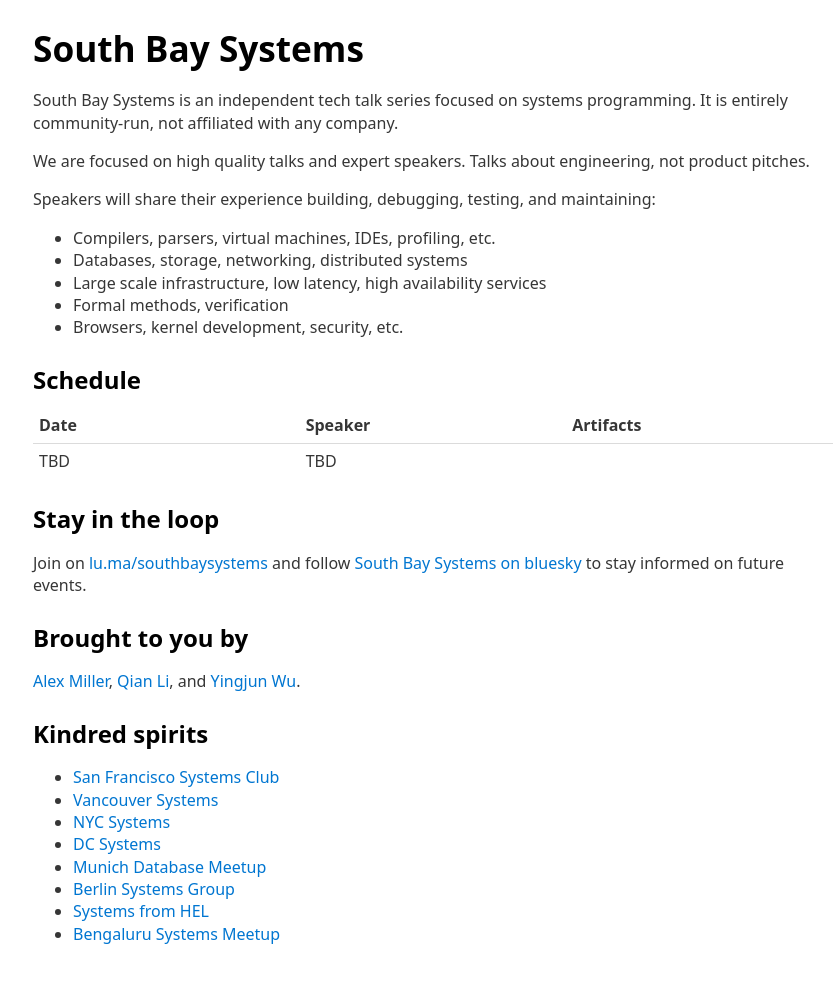
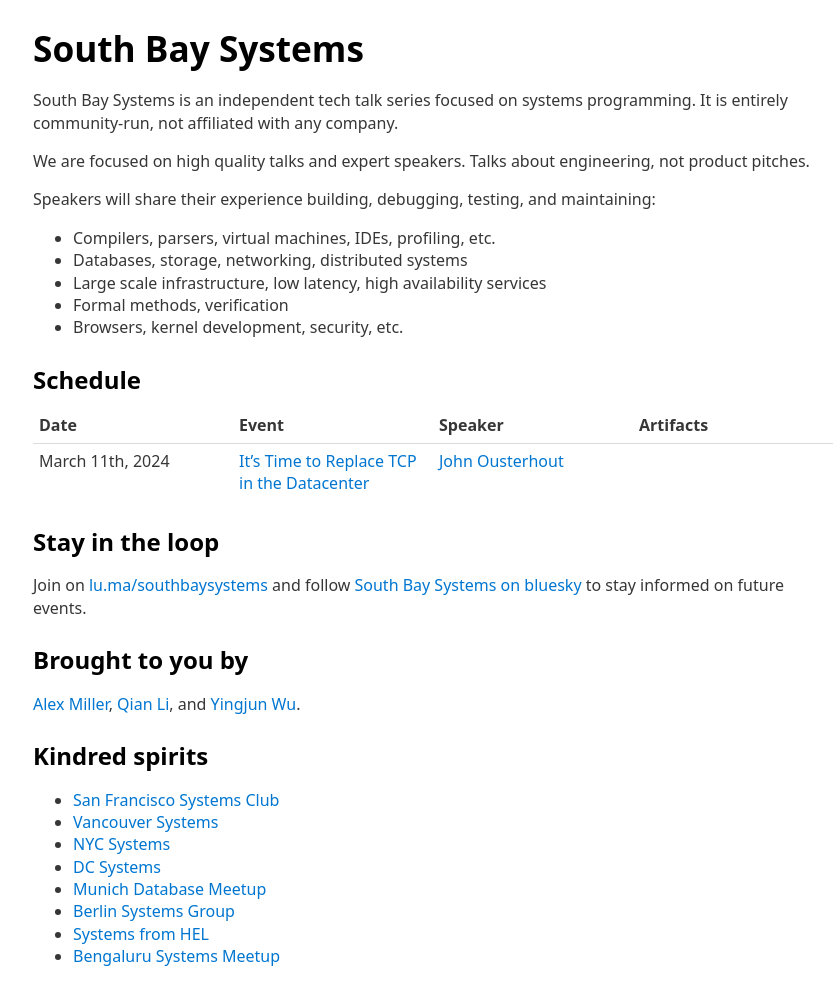
Before and after one commit to thisismiller/southbaysystems.xyz, a Jekyll site: the page built from index.markdown, in a window 1280 px wide. Shown: the whole page, without its empty margins (207-1047 px from the left). Built offline with Jekyll 4.4.1, drawn with Linux system fonts in a browser that asks for light colours; before the commit the page ends 965 px from its top, so only the background shows below that.

Commit message:
Announce new talk

```diff
--- a/index.markdown
+++ b/index.markdown
@@ -19,9 +19,9 @@
 
 ## Schedule
 
-| Date | Speaker | Artifacts |
-| --- | --- | --- |
-| TBD | TBD | |
+| Date | Event | Speaker | Artifacts |
+| --- | --- | --- | --- |
+| March 11th, 2024 | [It's Time to Replace TCP in the Datacenter](https://lu.ma/vcwd7npw) | [John Ousterhout](https://web.stanford.edu/~ouster/cgi-bin/home.php) | |
 
 ## Stay in the loop
 
```
